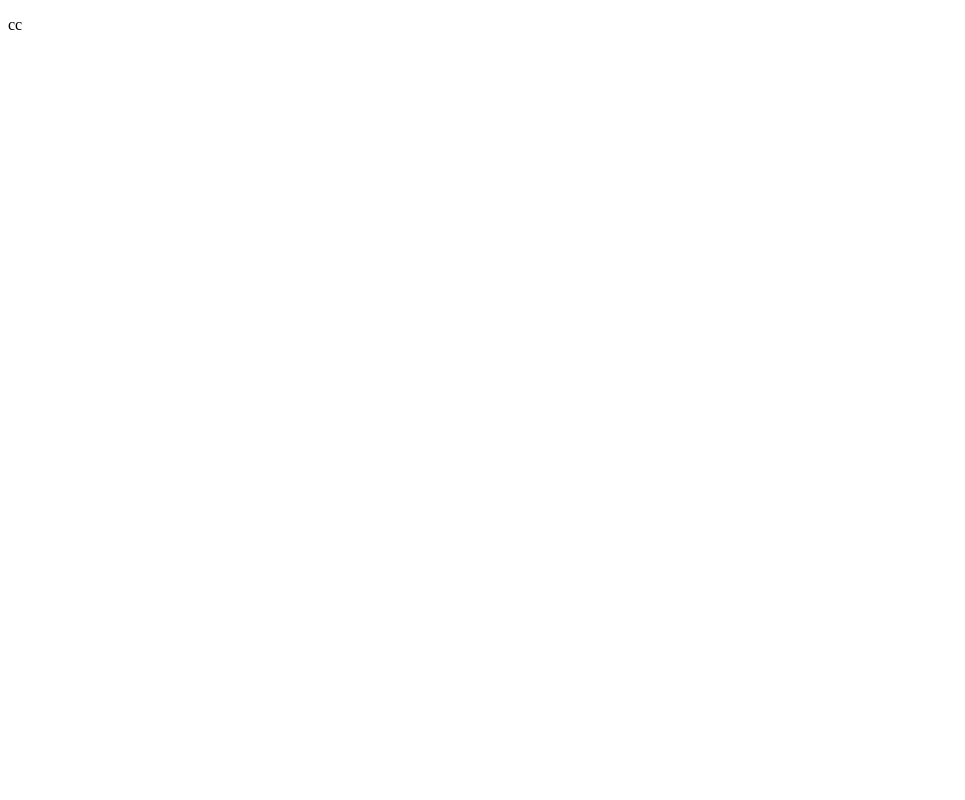
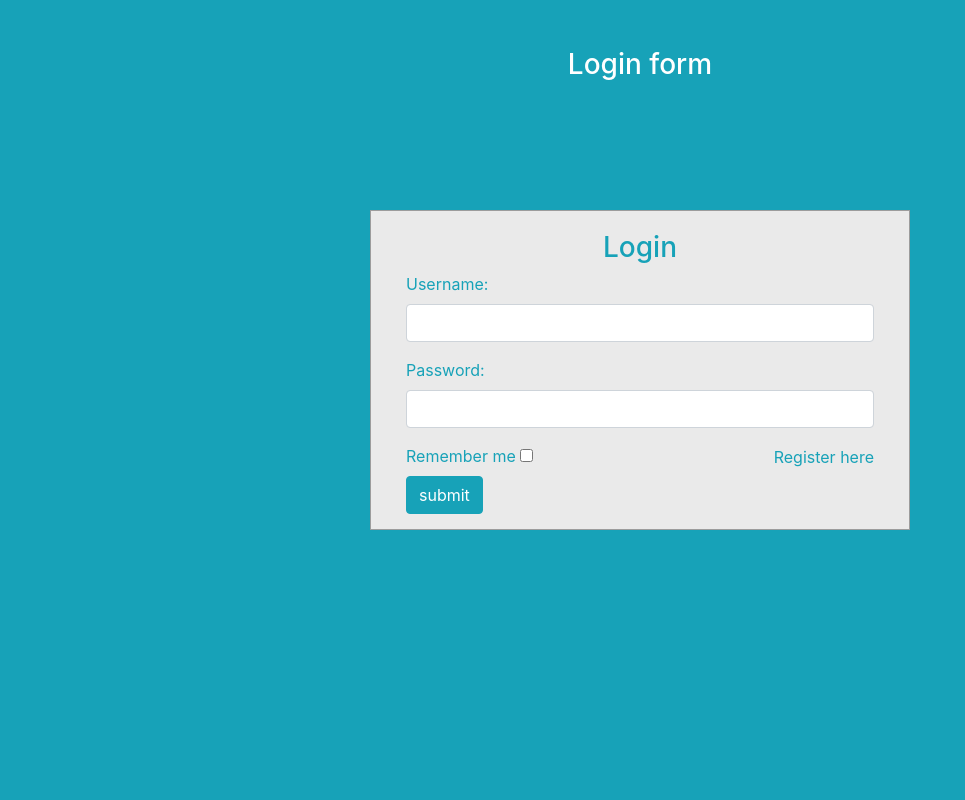
Before and after one commit to nightcoding-ai/Azakana, a Django app: page /login in a window 1280 px wide. Before the commit the part shown is almost empty. Shown: the whole page, without its empty margins (0-965 px from the left). Run offline with Django 3.2, Linux system fonts and the light colour scheme; some libraries are stand-ins or nearby versions.

Commit message:
Login
Page login + sa fonction marche
méthode logout mise sur la main page pour se déconnecter
Mtn il suffit d'y mettre du style
Mais le système de login et register fonctionne parfaitement

```diff
--- a/Home/templates/home.html
+++ b/Home/templates/home.html
@@ -18,5 +18,6 @@
        aria-label="Search through site content">
 
 <button>GO</button>
-
+<span>Hello, {{ request.user }}</span>
+<span><a href="{% url 'logout' %}">LogOut</a></span>
 {% endblock %}
--- /dev/null
+++ b/Home/templates/login.css
@@ -0,0 +1,19 @@
+body {
+  margin: 0;
+  padding: 0;
+  background-color: #17a2b8;
+  height: 100vh;
+}
+#login .container #login-row #login-column #login-box {
+  margin-top: 120px;
+  max-width: 600px;
+  height: 320px;
+  border: 1px solid #9C9C9C;
+  background-color: #EAEAEA;
+}
+#login .container #login-row #login-column #login-box #login-form {
+  padding: 20px;
+}
+#login .container #login-row #login-column #login-box #login-form #register-link {
+  margin-top: -85px;
+}
--- a/Home/templates/login.html
+++ b/Home/templates/login.html
@@ -1,11 +1,42 @@
-<!DOCTYPE html>
-<html lang="en">
-<head>
-    <meta charset="UTF-8">
-    <title>Title</title>
-</head>
+<link href="//maxcdn.bootstrapcdn.com/bootstrap/4.1.1/css/bootstrap.min.css" rel="stylesheet" id="bootstrap-css">
+<link rel="stylesheet" href="login.css">
+<script src="//maxcdn.bootstrapcdn.com/bootstrap/4.1.1/js/bootstrap.min.js"></script>
+<script src="//cdnjs.cloudflare.com/ajax/libs/jquery/3.2.1/jquery.min.js"></script>
+<!------ Include the above in your HEAD tag ---------->
+
 <body>
-<p>cc</p>
+    <div id="login">
+        <h3 class="text-center text-white pt-5">Login form</h3>
+        <div class="container">
+            <div id="login-row" class="row justify-content-center align-items-center">
+                <div id="login-column" class="col-md-6">
+                    <div id="login-box" class="col-md-12">
+                        <form id="login-form" class="form" action="" method="post">
+                            {% csrf_token %}
+                            <h3 class="text-center text-info">Login</h3>
+                            <div class="form-group">
+                                <label for="username" class="text-info">Username:</label><br>
+                                <input type="text" name="username" id="username" class="form-control">
+                            </div>
+                            <div class="form-group">
+                                <label for="password" class="text-info">Password:</label><br>
+                                <input type="password" name="password" id="password" class="form-control">
+                            </div>
+                            <div class="form-group">
+                                <label for="remember-me" class="text-info"><span>Remember me</span> <span><input id="remember-me" name="remember-me" type="checkbox"></span></label><br>
+                                <input type="submit" name="submit" class="btn btn-info btn-md" value="submit">
+                            </div>
 
+                            {% for message in messages %}
+                                <p>{{ message }}</p>
+                            {% endfor %}
+                            <div id="register-link" class="text-right">
+                                <a href="{% url 'register' %}" class="text-info">Register here</a>
+                            </div>
+                        </form>
+                    </div>
+                </div>
+            </div>
+        </div>
+    </div>
 </body>
-</html>
--- a/Home/urls.py
+++ b/Home/urls.py
@@ -5,4 +5,5 @@ urlpatterns = [
     path('', views.Home, name='Home'),
     path('login', views.loginPage, name='login'),
     path('register', views.registerPage, name='register'),
+    path('logout', views.logoutUser, name='logout'),
 ]
--- a/Home/views.py
+++ b/Home/views.py
@@ -1,7 +1,8 @@
-from django.shortcuts import render
+from django.shortcuts import render, redirect
 from django.contrib.auth.forms import UserCreationForm
 from .forms import CreateUserFrom
-# Create your views here.
+from django.contrib import messages
+from django.contrib.auth import authenticate, login, logout
 
 def Home(request):
     return render(request, 'home.html', {})
@@ -13,11 +14,29 @@ def registerPage(request):
         form = CreateUserFrom(request.POST)
         if form.is_valid():
             form.save()
+            user = form.cleaned_data.get('username')
+            messages.success(request, 'Account was created for ' + user)
+
+            return redirect('login')
 
     context = {'form':form}
     return render(request, 'register.html', context)
 
 
 def loginPage(request):
+    if request.method == "POST":
+        username = request.POST.get('username')
+        password = request.POST.get('password')
+        user = authenticate(request, username= username, password=password)
+        if user is not None:
+            login(request, user)
+            return redirect('Home')
+        else:
+            messages.info(request,'Username OR password is incorrect')
+
     context = {}
     return render(request, 'login.html', context)
+
+def logoutUser(request):
+    logout(request)
+    return redirect('login')
```
Also changed, not shown: db.sqlite3.
